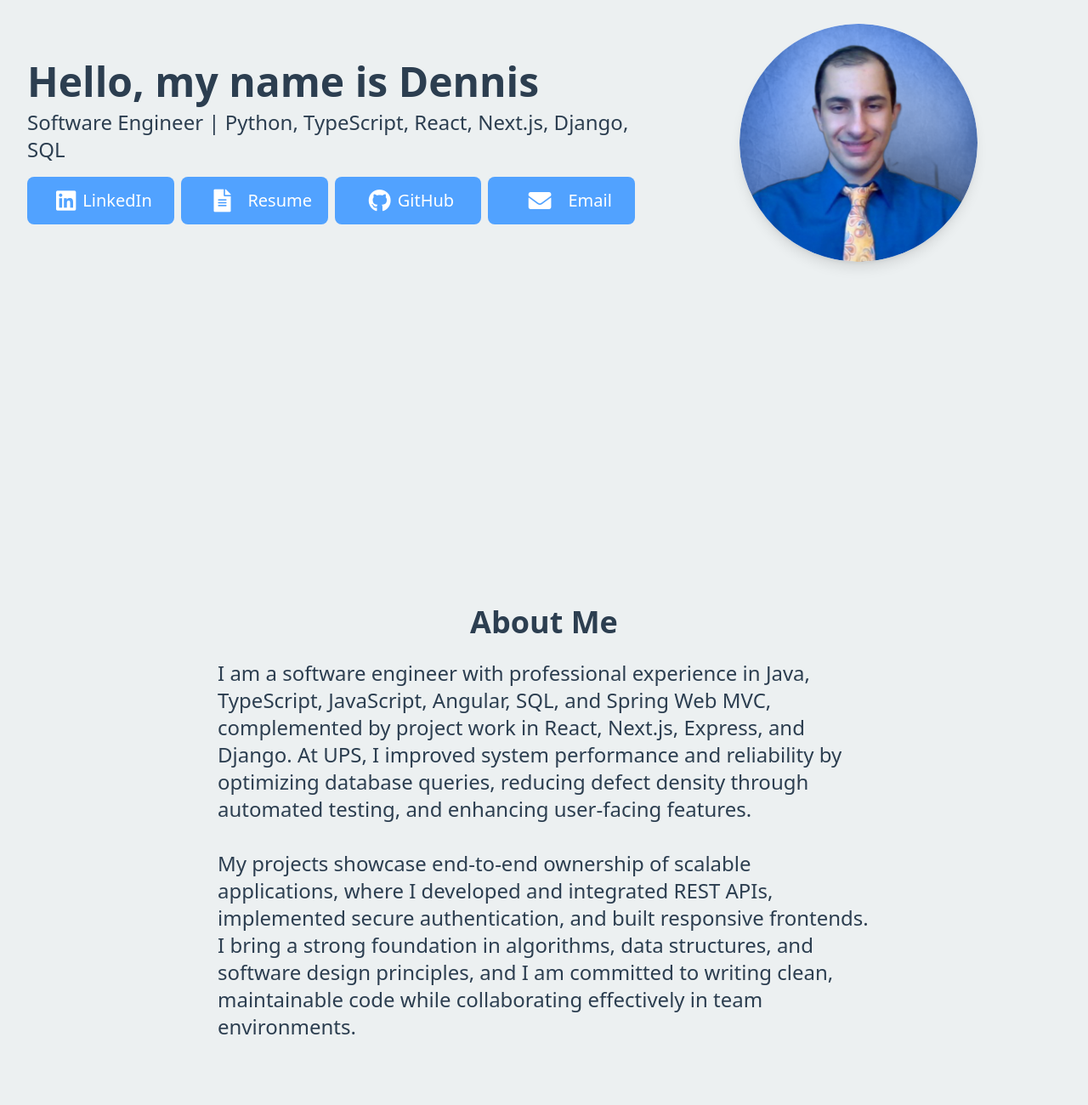
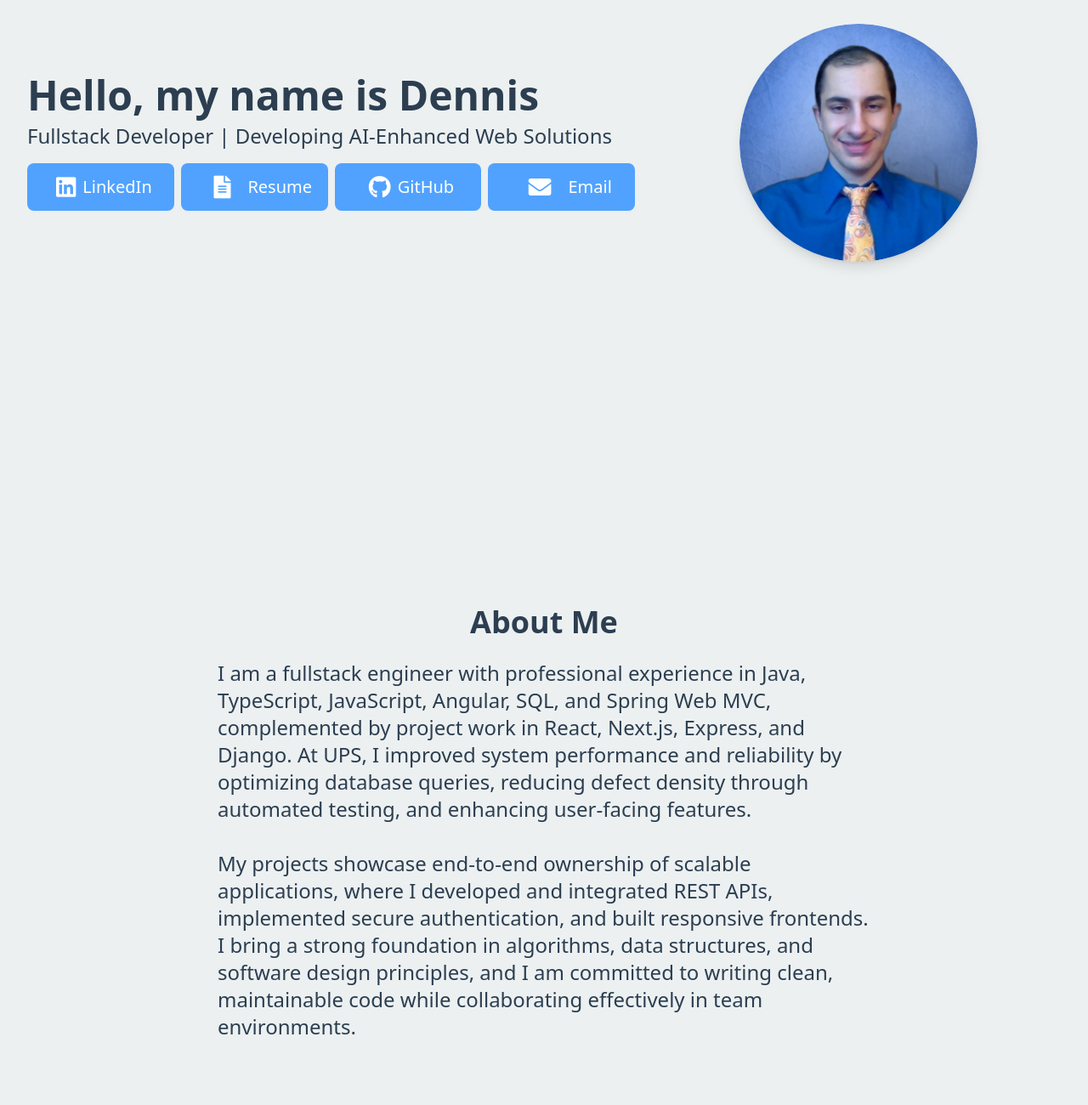
Before and after one commit to gurban-dev/portfolio, a website: page index.html in a window 1280 px wide. Shown: the part 340-1640 px from the top of the page at 85% size. Drawn offline with Linux system fonts and the light colour scheme.

Commit message:
Updated curriculum vitae.

```diff
--- a/index.html
+++ b/index.html
@@ -101,7 +101,7 @@
       </h2>
 
       <p class="text-lg md:text-2xl">
-        Software Engineer | Python, TypeScript, React, Next.js, Django, SQL
+        Fullstack Developer | Developing AI-Enhanced Web Solutions
       </p>
 
       <div class="grid grid-cols-4 gap-2
@@ -150,7 +150,7 @@
     </h2>
 
     <p class="text-2xl max-w-3xl text-left fade-slide">
-      I am a software engineer with professional experience in Java,
+      I am a fullstack engineer with professional experience in Java,
       TypeScript, JavaScript, Angular, SQL, and Spring Web MVC,
       complemented by project work in React, Next.js, Express, and
       Django. At UPS, I improved system performance and reliability
@@ -244,7 +244,7 @@
 
         <ul class="list-disc list-outside text-lg ml-5">
           <li>
-            Delivered over 200 hours mentoring 40+ students in backend
+            Delivered over 200 hours mentoring 45+ students in backend
             Django development and RESTful APIs, empowering them to
             build and deploy scalable, high-performance web applications.
           </li>
```
Also changed, not shown: 1 other file.
